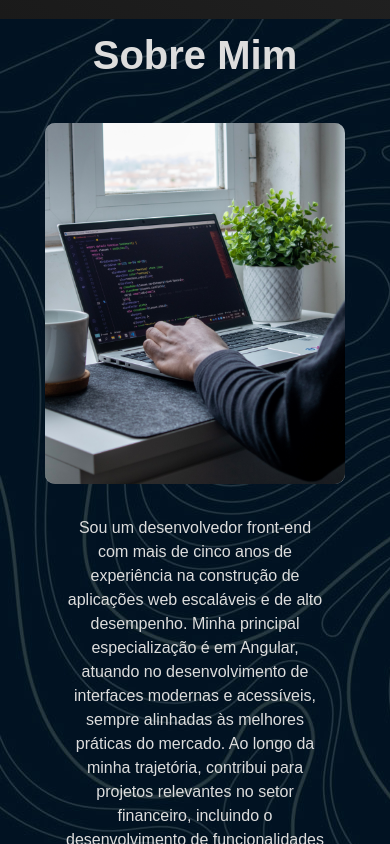
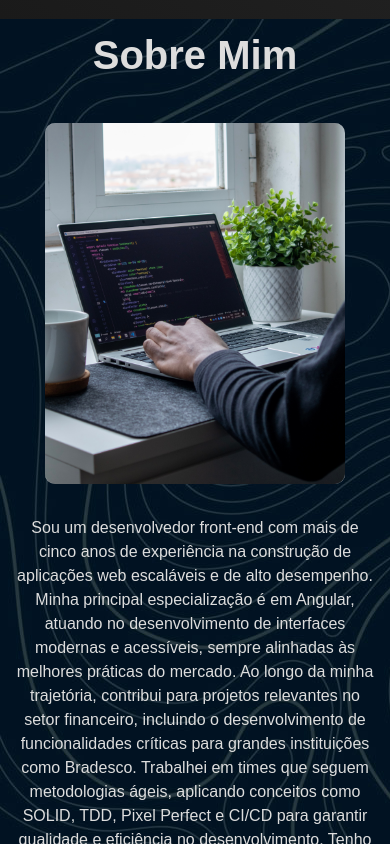
Before and after one commit to Fernando-de-Oliveira/Portfolio, an Angular app: page /home in a window 390 px wide. Shown: the part 1500-2344 px from the top of the page. Built offline with nearby package versions, Linux system fonts and the light colour scheme.

Commit message:
media querie about me

```diff
--- a/src/app/pages/home/home.component.scss
+++ b/src/app/pages/home/home.component.scss
@@ -501,7 +501,7 @@
     padding: 1rem 1rem 5rem;
     z-index: 2;
     .wrapper{
-      padding: 0 0 1rem;
+      padding: 0 0 1rem !important;
       flex-direction: column-reverse;
       align-items: center;
       .text{
```
